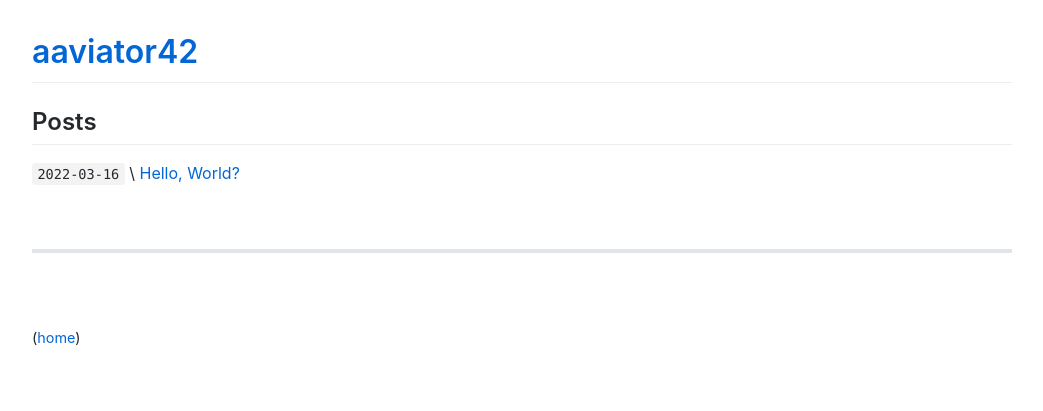
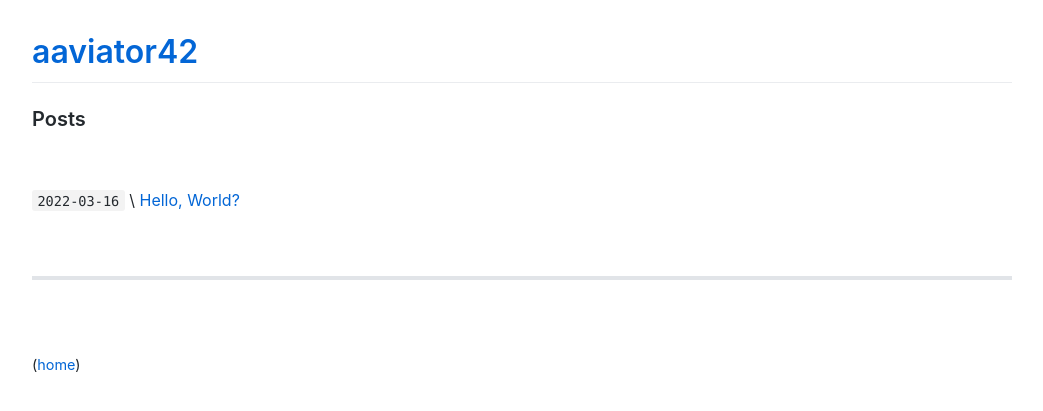
Before and after one commit to aaviator42/aaviator42.github.io, a Jekyll site: the page built from index.md, in a window 1280 px wide. Shown: the top 411 px of the page, without its empty margins (118-1161 px from the left). Built offline with Jekyll 4.4.1, drawn with Linux system fonts in a browser that asks for light colours; our own code applies the rules of GitHub Pages for plain Markdown files.

Commit message:
Update index.md

```diff
--- a/index.md
+++ b/index.md
@@ -1,5 +1,6 @@
-## Posts
+### Posts
 
+<br>
 
 `2022-03-16`  \\   [Hello, World?](/posts/001-helloworld)
 
```
